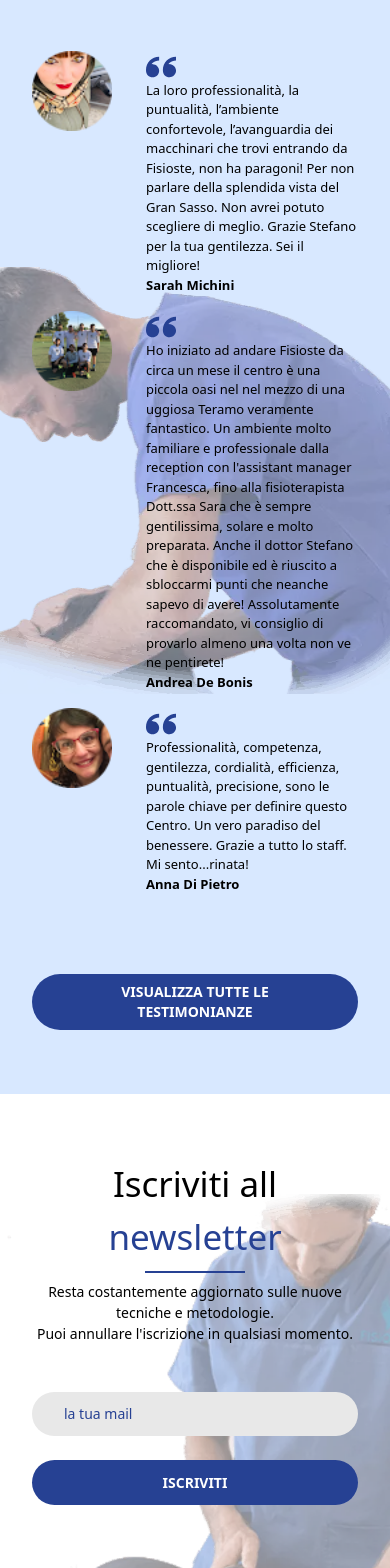
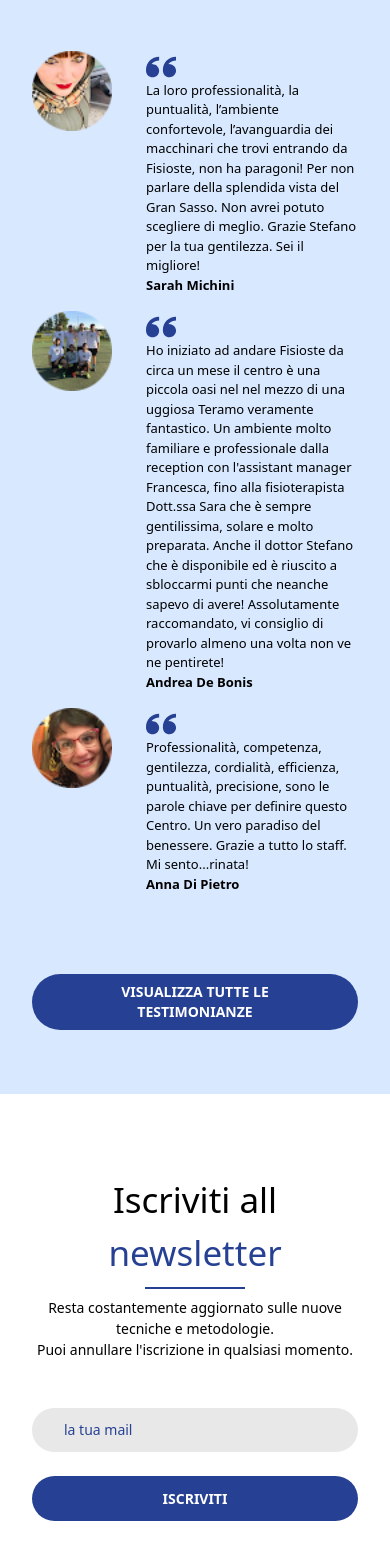
Before and after one commit to digitalthree/fisioste, a Next.js app: page / in a window 390 px wide. Shown: the part 4673-6241 px from the top of the page. Built offline with nearby package versions, Linux system fonts and the light colour scheme.

Commit message:
Restyling dicono di noi e newsletter

```diff
--- a/components/chisiamo/components/HeroChiSiamo.tsx
+++ b/components/chisiamo/components/HeroChiSiamo.tsx
@@ -7,42 +7,14 @@ export const HeroChiSiamo: React.FC<HeroChiSiamoProps> = ({}) => {
     return (
         <>
             <div
-                className="h-[48vh] lg:h-[40vh] bg-gradient-to-t from-white to-[#d8e8ff] hidden xl:flex justify-start bg-no-repeat"
-                style={{
+                className="flex justify-start pt-10"
+                /*style={{
                     backgroundImage: "url('/img/chisiamo/team_banner.png')",
                     backgroundSize: "cover",
-                }}
+                }}*/
                 data-aos="fade-in"
                 data-aos-duration="2000"
                 data-aos-once="true"
-            >
-                <div className="container m-auto">
-                    <h1 className="text-secondary">
-                        <span className="text-black">Il </span>
-                        Team
-                        <span className="text-black"> di professionisti </span>
-                    </h1>
-                    <hr className="border border-secondary w-[200px] mt-2 mb-4"/>
-                    <h2>
-                        Coinvolgere attivamente i pazienti nel percorso riabilitativo e rieducativo è uno dei nostri
-                        obiettivi principali.
-                        <br/>
-                        Il costante aggiornamento del Team di specialisti altamente qualificato e abilitato
-                        all’esercizio della professione; garantisce al paziente un benessere fisico immediato.
-                    </h2>
-                </div>
-            </div>
-
-
-            <div className="h-[48vh] xl:hidden p-2 flex justify-start bg-no-repeat bg-auto"
-                 style={{
-                     backgroundImage: "url('/img/chisiamo/team_mobile.png')",
-                     backgroundSize: "cover",
-                     backgroundPositionX: "50%"
-                 }}
-                 data-aos="fade-in"
-                 data-aos-duration="2000"
-                 data-aos-once="true"
             >
                 <div className="container m-auto">
                     <h1 className="text-secondary">
--- a/components/home/components/DiconoDiNoi.tsx
+++ b/components/home/components/DiconoDiNoi.tsx
@@ -8,14 +8,7 @@ interface DiconoDiNoiProps {
 
 export const DiconoDiNoi: React.FC<DiconoDiNoiProps> = ({}) => {
     return (
-        <div className="bg-[#d8e8ff] flex flex-col py-16"
-             style={{
-                 backgroundImage: "url(/img/home/diconodinoi1.webp)",
-                 backgroundRepeat: "no-repeat",
-                 backgroundPosition: "90%",
-                 backgroundSize: "auto",
-             }}
-        >
+        <div className="bg-[#d8e8ff] flex flex-col py-16">
             <div className="container m-auto">
                 <div>
                     <div
--- a/components/home/components/Newsletter.tsx
+++ b/components/home/components/Newsletter.tsx
@@ -33,15 +33,8 @@ export const Newsletter: React.FC<NewsletterProps> = ({}) => {
 
 
     return(
-        <div className="flex flex-col py-16"
-             style={{
-                 backgroundImage: "url(/img/home/newsletter1.webp)",
-                 backgroundRepeat: "no-repeat",
-                 backgroundSize: "700px",
-                 backgroundPosition: "0 100px"
-             }}
-        >
-            <div className="container m-auto text-center"
+
+            <div className="container m-auto text-center py-20"
                  data-aos="zoom-in"
                  data-aos-duration="1500"
                  data-aos-once="true"
@@ -55,7 +48,7 @@ export const Newsletter: React.FC<NewsletterProps> = ({}) => {
                         Puoi annullare l'iscrizione in qualsiasi momento.
                     </h2>
 
-                    <div className="flex-col sm:flex sm:flex-row sm:justify-center py-12 sm:py-36">
+                    <div className="flex-col sm:flex sm:flex-row sm:justify-center pt-12 sm:pt-36">
                         <div className="w-full sm:w-[350px] mb-6 sm:mb-0 sm:mr-10">
                             <input className="appearance-none rounded-full w-full px-8 py-3 text-sm bg-[#e8e8e8] text-secondary focus:outline-none"
                                    type="text"
@@ -76,7 +69,6 @@ export const Newsletter: React.FC<NewsletterProps> = ({}) => {
 
                 </div>
             </div>
-        </div>
     )
 
 }
```
